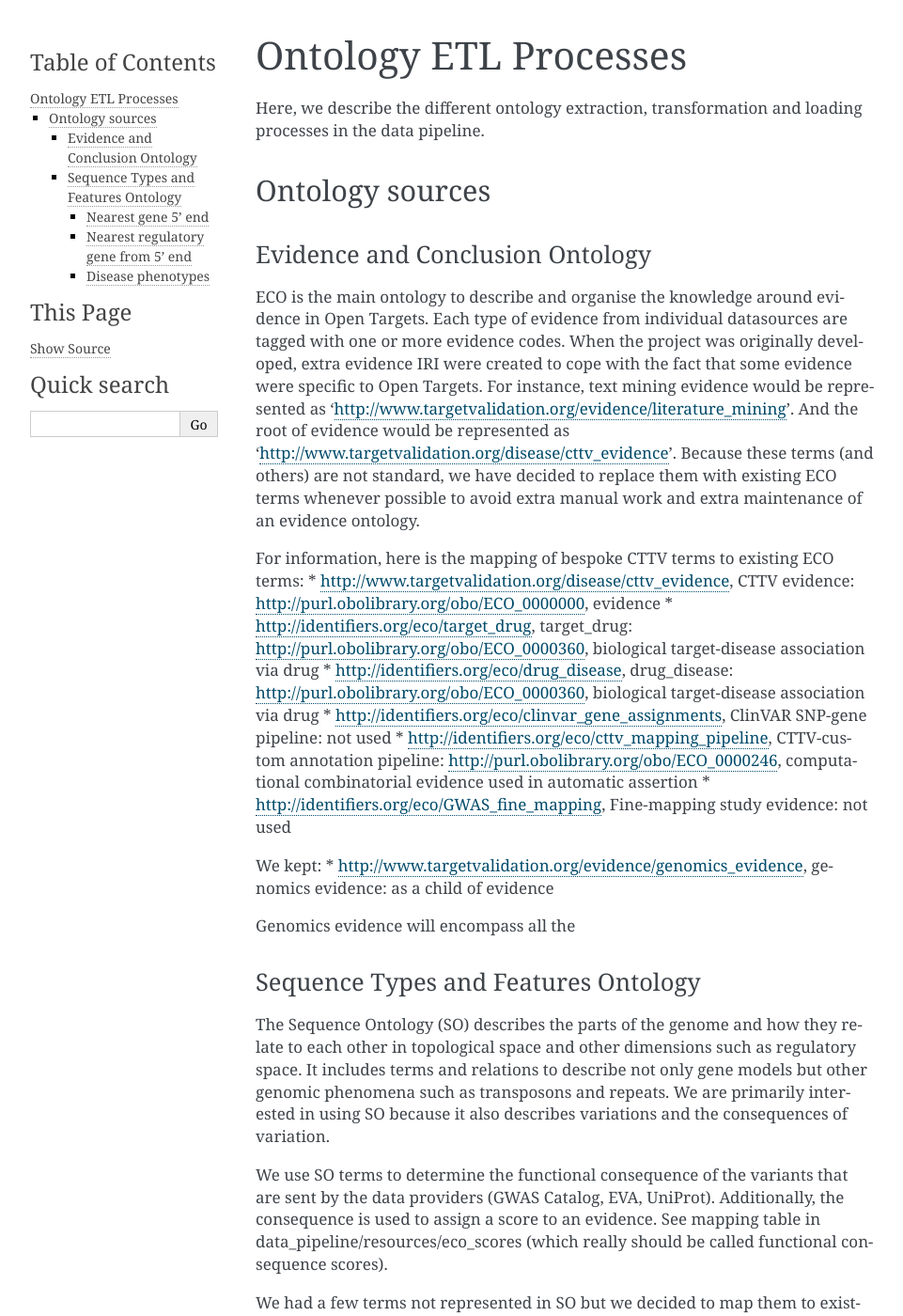
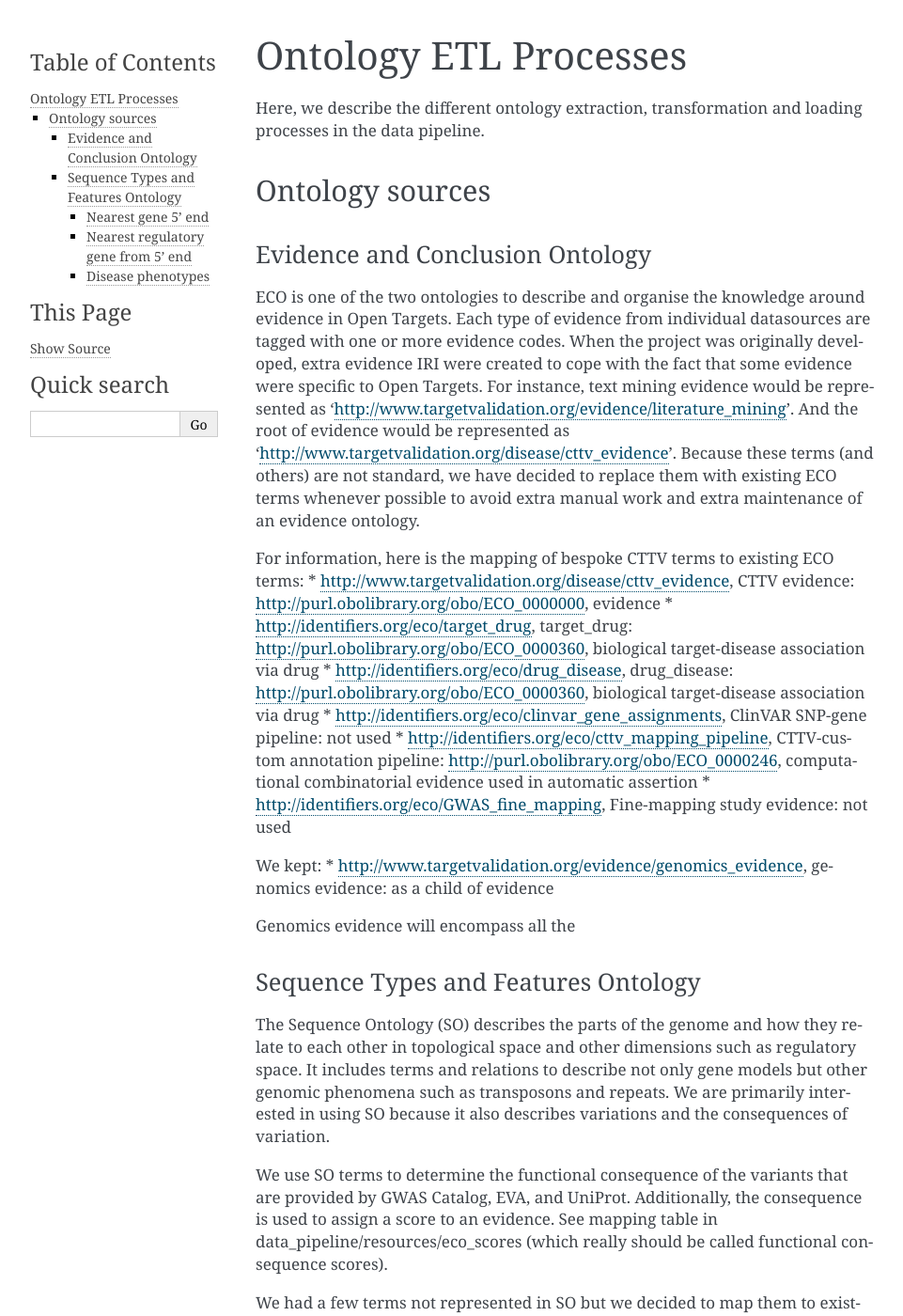
Before and after one commit to opentargets-archive/data_pipeline, a Sphinx documentation site: the page built from doc/source/ontology.rst, in a window 1280 px wide and 1400 px high. Shown: the whole window at 94% size, without its empty margins (148-1109 px from the left). Built offline with Sphinx 7.4.7, drawn with Linux system fonts in a browser that asks for light colours; some of the changed text lies outside the part shown.

Commit message:
ECO/SO doc updated

```diff
--- a/doc/source/ontology.rst
+++ b/doc/source/ontology.rst
@@ -13,7 +13,7 @@ Ontology sources
 Evidence and Conclusion Ontology
 --------------------------------
 
-ECO is the main ontology to describe and organise the knowledge around evidence in Open Targets.
+ECO is one of the two ontologies to describe and organise the knowledge around evidence in Open Targets.
 Each type of evidence from individual datasources are tagged with one or more evidence codes.
 When the project was originally developed, extra evidence IRI were created to cope with the fact that some evidence were
 specific to Open Targets. For instance, text mining evidence would be represented as
@@ -43,14 +43,13 @@ other dimensions such as regulatory space. It includes terms and relations to de
 genomic phenomena such as transposons and repeats. We are primarily interested in using SO because it also describes
 variations and the consequences of variation.
 
-We use SO terms to determine the functional consequence of the variants that are sent by the data providers (GWAS
-Catalog, EVA, UniProt). Additionally, the consequence is used to assign a score to an evidence. See mapping table in
+We use SO terms to determine the functional consequence of the variants that are provided by GWAS
+Catalog, EVA, and UniProt. Additionally, the consequence is used to assign a score to an evidence. See mapping table in
 data_pipeline/resources/eco_scores (which really should be called functional consequence scores).
 
 We had a few terms not represented in SO but we decided to map them to existing SO classes.
 
 For end-users, the documentation is located in https://www.targetvalidation.org/variants
-
 
 Nearest gene 5' end
 +++++++++++++++++++
@@ -58,7 +57,7 @@ Nearest gene 5' end
 http://targetvalidation.org/sequence/regulatory_nearest_gene_five_prime_end, Nearest regulatory gene from 5' end
 
 This term refers to the outcome of the current SNP to effector nearest gene method which assigns the nearest 5' end of
-a gene. Note that this is not necessarily upstream (only close by the 5' end).
+a gene. Note that this is not necessarily upstream (only close to the 5' end of an ensembl gene).
 
 The current method is based on using the Bio::EnsEMBL::DBSQL::BaseFeatureAdaptor::fetch_all_by_outward_search method.
 This method, given a variation feature (a SNP), a range (1Kb), a max range (50,000), a limit of features to return (40)
```
